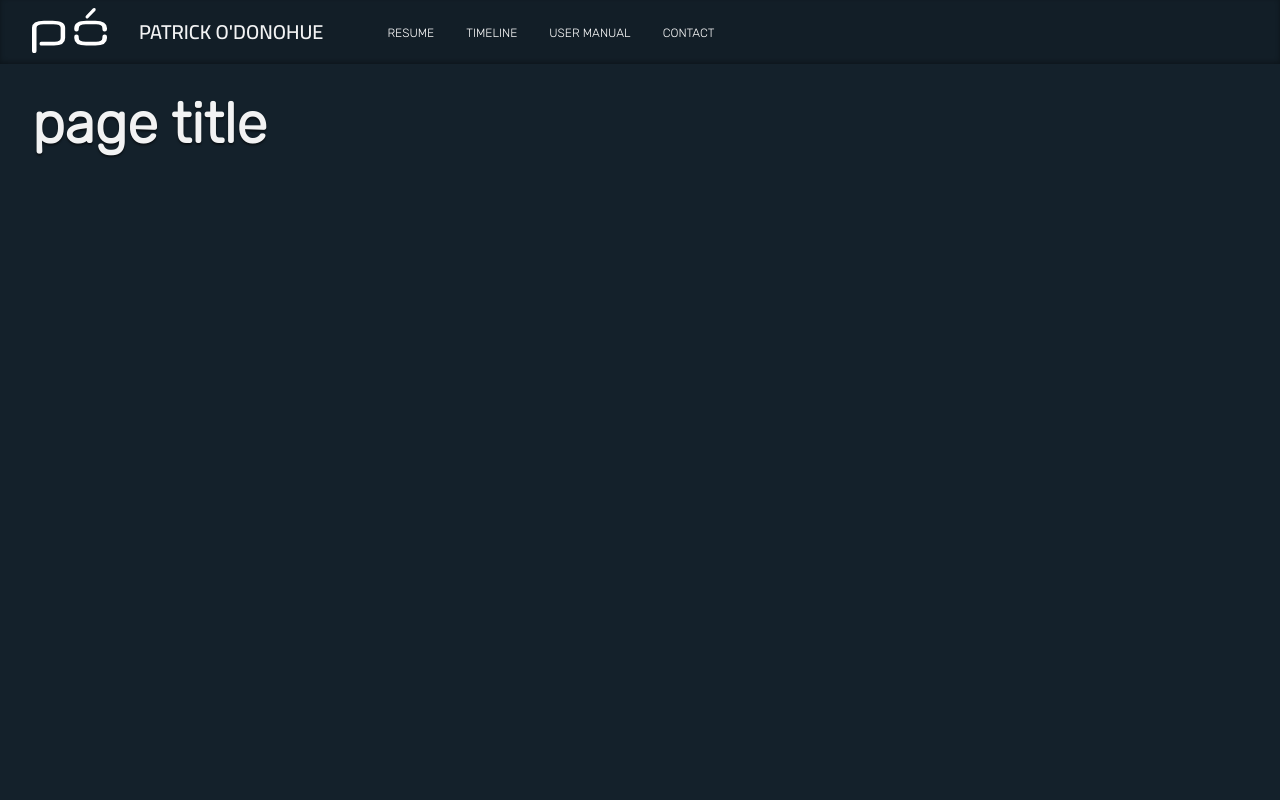
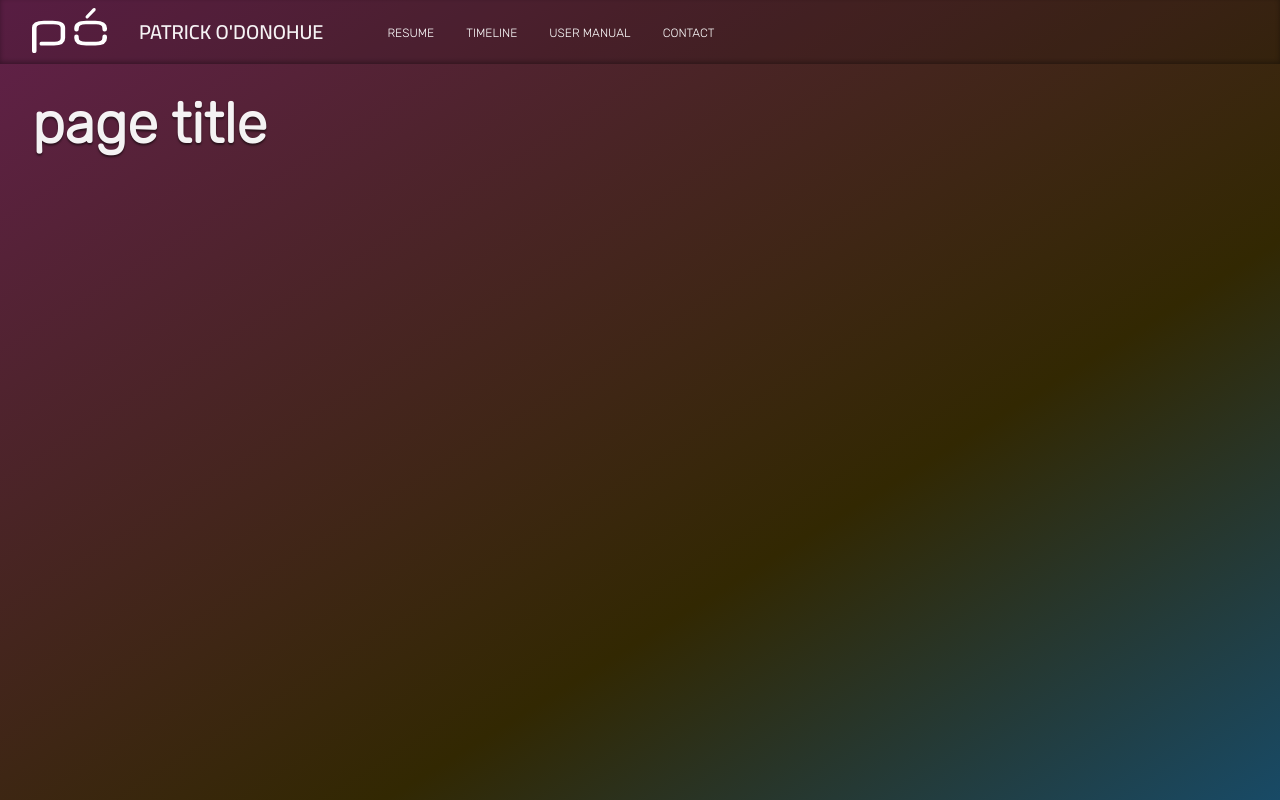
Before and after one commit to podonohue/podonohue.github.io, a plain HTML site: page index.html in a window 1280 px wide. Drawn offline with Linux system fonts and the light colour scheme.

Commit message:
background update (gradient)

```diff
--- a/resources/css/default.css
+++ b/resources/css/default.css
@@ -4,6 +4,8 @@
 
 html {
 	background: #14212b;
+	background: rgb(24,74,102);
+	background: linear-gradient(328deg, rgba(24,74,102,1) 0%, rgba(50,40,2,1) 35%, rgba(98,32,74,1) 100%);
 	background-repeat: no-repeat;
 	background-size: cover;
 	color: rgba(255,255,255,.95);
```
